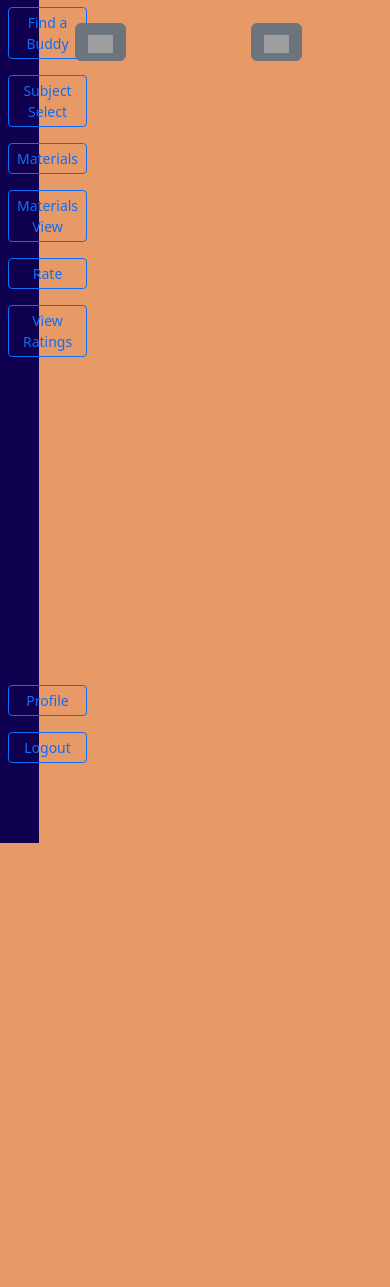
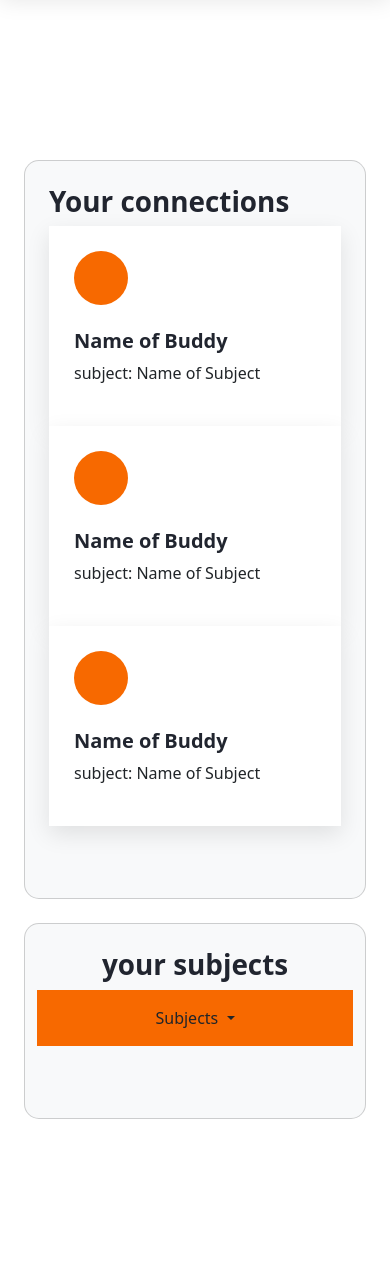
Before and after one commit to CIS-454-Studdy-Buddy/StudyBuddy, a Flask app: page /dashboard in a window 390 px wide. Shown: the part 85-1372 px from the top of the page. Before the commit the page ends 928 px from the top, so only its background shows below. Run offline with Flask 3, Linux system fonts and the light colour scheme; the visitor is signed in with stand-in values (Sample User, id 1); grey boxes are pictures that could not be loaded.

Commit message:
created new dashboard

```diff
--- a/app/templates/dashboard.html
+++ b/app/templates/dashboard.html
@@ -9,7 +9,7 @@
     <link href="https://cdn.jsdelivr.net/npm/bootstrap@5.3.0-alpha1/dist/css/bootstrap.min.css" rel="stylesheet"
         integrity="sha384-GLhlTQ8iRABdZLl6O3oVMWSktQOp6b7In1Zl3/Jr59b6EGGoI1aFkw7cmDA6j6gD" crossorigin="anonymous">
 
-    <link rel="stylesheet" href="static/dashboard.css">
+    <link rel="stylesheet" href="static/home.css">
 </head>
 
 <!-- <body>
@@ -31,16 +31,114 @@
 
 <body class="bg">
 
+        <nav class="navbar navbar-expand-lg py-3 sticky-top bg-dark">
+            <div class="container-fluid">
+
+                <a class="navbar-brand" href="#">
+                    <img src="{{url_for('static', filename='logo-study-buddy.png')}}" , width="120" height="35">
+                </a>
+
+                <button class="navbar-toggler" type="button" data-bs-toggle="collapse" data-bs-target="#navbarNav"
+                    aria-controls="navbarNav" aria-expanded="false" aria-label="Toggle navigation">
+                    <span class="navbar-toggler-icon"></span>
+                </button>
+                <div class="collapse navbar-collapse" id="navbarNav">
+                    <button class="btn ms-4">
+                        <a href="{{url_for('findstudybuddy.findBuddy')}}">Find a Buddy</a>
+                    </button>
+                    <button class="btn ms-4">
+                        <a href="{{url_for('subjectselection.subjectSelection')}}">Subject Select</a>
+                    </button>
+                    <button class="btn ms-4">
+                        <a href="{{url_for('materialsupload.materialsUpload')}}">Materials Upload</a>
+                    </button>
+                    <button class="btn ms-4">
+                        <a href="{{url_for('materialsview.materialsView')}}">Materials View</a>
+                    </button>
+                    <button class="btn ms-4">
+                        <a href="{{url_for('rate.rate')}}">Rate a Buddy</a>
+                    </button>
+                    <button class="btn ms-4">
+                        <a href="{{url_for('viewratings.viewRatings')}}">View Ratings</a>
+                    </button>
+                    <button class="btn ms-4">
+                        <a href="{{url_for('profile.profile')}}">Profile</a>
+                    </button>
+                    <button class="btn ms-4">
+                        <a href="{{url_for('auth.login')}}">Logout</a>
+                    </button>
+                </div>
+            </div>
+        </nav>
+
     <div class="container-fluid">
+        <section "vh-100 gradient-custom">
+            <div class="container py-5 h-100">
+                <div class="row justify-content-center align-items-center h-100">
+                    <div class="col-12 col-lg-9 col-xl-7">
+                        <div class="card bg-light shadow-2-strong card-registration" style="border-radius: 15px;">
+                            <div class="card-body p-4 p-md-5">
+                                <h1>Your connections</h1>
+                                <div class="row mb-5">
+                                    <div class="col-lg-4 col-sm-6">
+                                        <div class="service card-effect">
+                                            <div class="iconbox">
+                                                <i class='bx bxs-search'></i>
+                                            </div>
+                                            <h5 class="mt-4 mb-2">Name of Buddy</h5>
+                                            <p>subject: Name of Subject</p>
+                                        </div>
+                                    </div>
+                                    <div class="col-lg-4 col-sm-6">
+                                        <div class="service card-effect">
+                                            <div class="iconbox">
+                                            <i class='bx bxs-search'></i>
+                                            </div>
+                                            <h5 class="mt-4 mb-2">Name of Buddy</h5>
+                                            <p>subject: Name of Subject</p>
+                                        </div>
+                                    </div>
+                                    <div class="col-lg-4 col-sm-6">
+                                        <div class="service card-effect">
+                                            <div class="iconbox">
+                                                <i class='bx bxs-search'></i>
+                                            </div>
+                                            <h5 class="mt-4 mb-2">Name of Buddy</h5>
+                                            <p>subject: Name of Subject</p>
+                                        </div>
+                                    </div>
+                                </div>
+                            </div>
+                        </div>
+                        <div class="card bg-light shadow-2-strong mt-4 card-registration" style="border-radius: 15px;">
+                                <div class="card-body p-4 p-md-5">
+                                    <div class="row mb-5">
+                                        <center><h1>your subjects</h1></center>
+                                    <button class="btn  dropdown-toggle" type="button" id="dropdownMenuButton" data-toggle="dropdown"
+                                        aria-haspopup="true" aria-expanded="false">
+                                        Subjects
+                                    </button>
+                                    <div class="dropdown"></div>
+                                    <div class="dropdown-menu" aria-labelledby="dropdownMenuButton">
+                                        <a class="dropdown-item" href="#">Action</a>
+                                        <a class="dropdown-item" href="#">Another action</a>
+                                        <a class="dropdown-item" href="#">Something else here</a>
+                                    </div>
+                                </div>
+                                </div>
+                            </div>
+                        </div>
+                    </div>
+                </div>
+            </div>
+        </section>
+    </div>
 
-        <!-- logo -->
+
+
+        <!-- below logo
         <div class="row">
-            <div class="logo"></div>
-        </div>
-
-        <!-- below logo -->
-        <div class="row">
-            <!-- navs -->
+             navs
             <nav class="nav flex-column navs vh-100">
                 <div class="row m-2"><a href="{{url_for('findstudybuddy.findBuddy')}}" type="button" class="btn btn-outline-primary btn-sm">Find a Buddy</a></div>
                 <div class="row m-2"><a href="{{url_for('subjectselection.subjectSelection')}}" type="button" class="btn btn-outline-primary btn-sm">Subject Select</a></div>
@@ -66,9 +164,7 @@
 
             </nav>
 
-            <!-- right of navs -->
             <div class="col">
-                <!-- home and inbox -->
                 <div class="row buttons justify-content-between">
                     <div class="col m-4">
                         <a href="{{url_for('dashboard.dashboard')}}" type="button" class="btn btn-secondary">
@@ -82,10 +178,11 @@
                     </div>
                 </div>
 
-                <!-- content -->
                 <div class="row"></div>
             </div>
         </div>
+
+        -->
 
 
         <script src="https://cdn.jsdelivr.net/npm/bootstrap@5.3.0-alpha1/dist/js/bootstrap.bundle.min.js"
```
